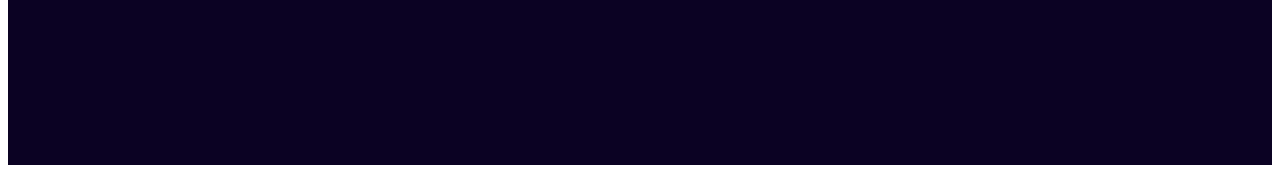
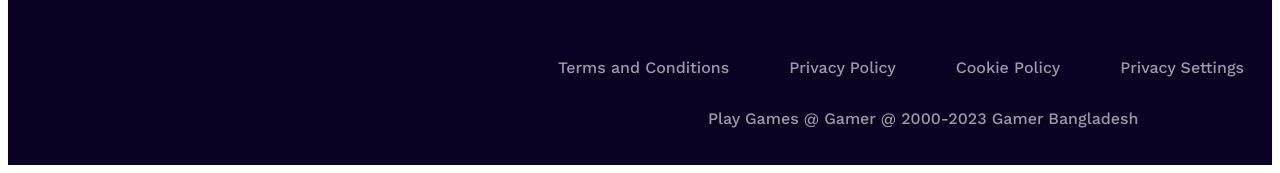
Before and after one commit to HoqueSifat/B8A2-Gamer-Zone-Website, a plain HTML site: page index.html in a window 1280 px wide. Shown: the part 3658-3831 px from the top of the page. Drawn offline with nearby package versions, Linux system fonts and the light colour scheme.

Commit message:
added footer section

```diff
--- a/Styles/stylesl.css
+++ b/Styles/stylesl.css
@@ -293,6 +293,23 @@
      height: 40px;
      display: flex;
      gap: 40px;
-    padding-left: 790px;
-    margin-top: 30px;
+     padding-left: 790px;
+     margin-top: 30px;
  }
+
+ .footer-pera {
+     display: flex;
+     gap: 60px;
+     color: rgba(255, 255, 255, 0.60);
+     font-size: 16px;
+     font-weight: 500;
+     padding-left: 550px;
+     margin-top: 45px;
+ }
+
+ .footer-pera2 {
+     color: rgba(255, 255, 255, 0.60);
+     font-size: 16px;
+     font-weight: 500;
+     padding-left: 700px;
+ }
--- a/index.html
+++ b/index.html
@@ -131,6 +131,15 @@
             <img src="images/linkedin 1.jpg" alt="">
             <img src="images/twitter 1.jpg" alt="">
         </div>
+        <div class="footer-pera">
+            <p>Terms and Conditions</p>
+            <p>Privacy Policy</p>
+            <p>Cookie Policy</p>
+            <p>Privacy Settings</p>
+        </div>
+        <div class="footer-pera2">
+            <p>Play Games @ Gamer @ 2000-2023 Gamer Bangladesh</p>
+        </div>
     </footer>
 </body>
 
```
